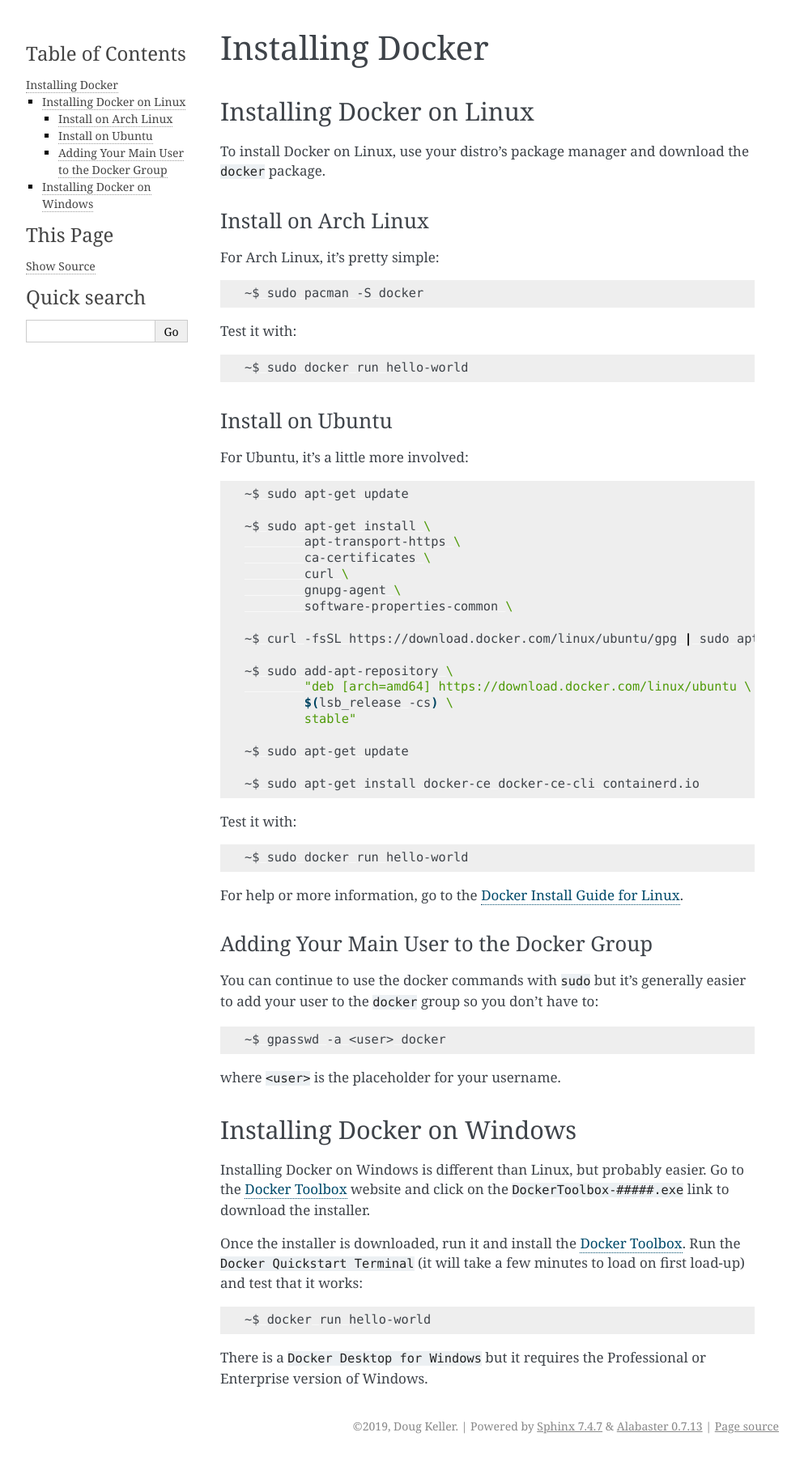
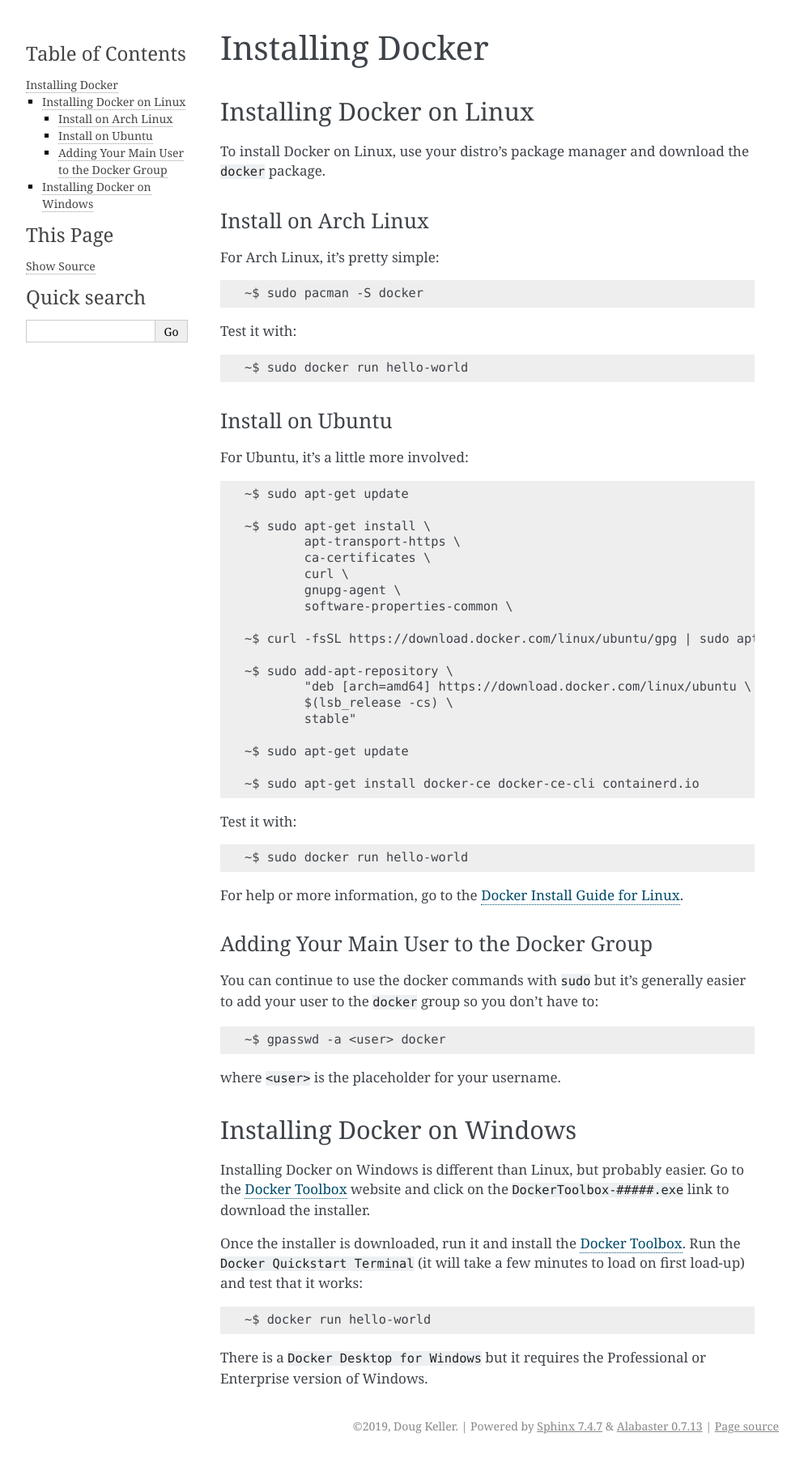
Before and after one commit to atvilagi/Kotzebue, a Sphinx documentation site: the page built from docs/docker/install_docker.rst, in a window 1280 px wide. Shown: the whole page at 81% size, without its empty margins (148-1141 px from the left). Built offline with Sphinx 7.4.7, drawn with Linux system fonts in a browser that asks for light colours.

Commit message:
more updates

```diff
--- a/docs/docker/install_docker.rst
+++ b/docs/docker/install_docker.rst
@@ -14,13 +14,13 @@
 
 For Arch Linux, it's pretty simple:
 
-.. code-block:: Bash
+.. code-block::
 
 	~$ sudo pacman -S docker
 
 Test it with:
 
-.. code-block:: Bash
+.. code-block::
 
 	~$ sudo docker run hello-world
 
@@ -30,7 +30,7 @@
 
 For Ubuntu, it's a little more involved:
 
-.. code-block:: Bash
+.. code-block::
 
 	~$ sudo apt-get update
 
@@ -54,7 +54,7 @@
 
 Test it with:
 
-.. code-block:: Bash
+.. code-block::
 
 	~$ sudo docker run hello-world
 
@@ -68,7 +68,7 @@
 
 You can continue to use the docker commands with ``sudo`` but it's generally easier to add your user to the ``docker`` group so you don't have to:
 
-.. code-block:: Bash
+.. code-block::
 
 	~$ gpasswd -a <user> docker
 
@@ -84,7 +84,7 @@
 
 Once the installer is downloaded, run it and install the `Docker Toolbox`_. Run the ``Docker Quickstart Terminal`` (it will take a few minutes to load on first load-up) and test that it works:
 
-.. code-block:: Bash
+.. code-block::
 
 	~$ docker run hello-world
 
--- a/docs/docker/run_docker.rst
+++ b/docs/docker/run_docker.rst
@@ -4,8 +4,8 @@
 
 First, navigate to the ``acep/fuelmeter-tools`` directory. Then run the ``acep/fuelmeter-tools-docker`` container with docker:
 
-.. code-block:: Bash
+.. code-block::
 
 	fuelmeter-tools$ docker run -i -t -v $(pwd)/..:/home acep/fuelmeter-tools-docker bash
 
-This puts you in a Bash shell in the container with a volume attached to the directory just above your ``fuelmeter-tools`` directory. This is so the container can read and write files on your local (host) machine when you run the commands to manipulate or build data/reports. From this point on, you're set to run the ``make`` commands described in the ``fuelmeter-tools Commands`` doc.
+This puts you in a Bash shell in the container with a volume attached to the directory just above your ``fuelmeter-tools`` directory. This is so the container can read and write files on your local (host) machine when you run the commands to manipulate or build data/reports. From this point on, you're set to run the ``make`` commands described `here <../fuelmeter-tools/make_commands.rst>`.
```
Also changed, not shown: README.rst (+10 -8 lines), docs/git/install_git.rst (+5 -5 lines).
